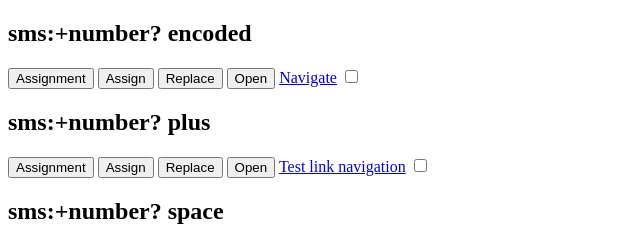
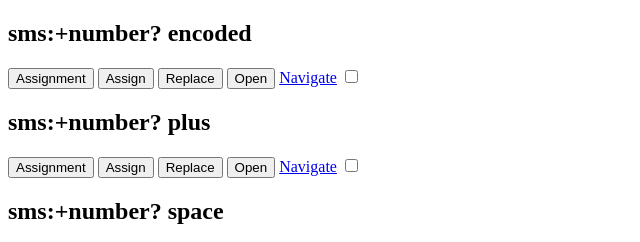
Before and after one commit to aarondcohen/aarondcohen.github.io, a plain HTML site: page index.html in a window 1280 px wide. Shown: the top 242 px of the page, without its empty margins (0-640 px from the left). Drawn offline with Linux system fonts and the light colour scheme.

Commit message:
more fixes

```diff
--- a/index.html
+++ b/index.html
@@ -17,7 +17,7 @@
       <button onclick="openSmsByAssign('sms:+15555551111?body=hello+world+(ref:+WhuZR)')">Assign</button>
       <button onclick="openSmsByReplace('sms:+15555551111?body=hello+world+(ref:+WhuZR)')">Replace</button>
       <button onclick="openSmsByOpen('sms:+15555551111?body=hello+world+(ref:+WhuZR)')">Open</button>
-      <a href="sms:+15555551111?body=hello+world+(ref:+WhuZR)">Test link navigation</a>
+      <a href="sms:+15555551111?body=hello+world+(ref:+WhuZR)">Navigate</a>
       <input type="checkbox" />
     </section>
     <section>
```
